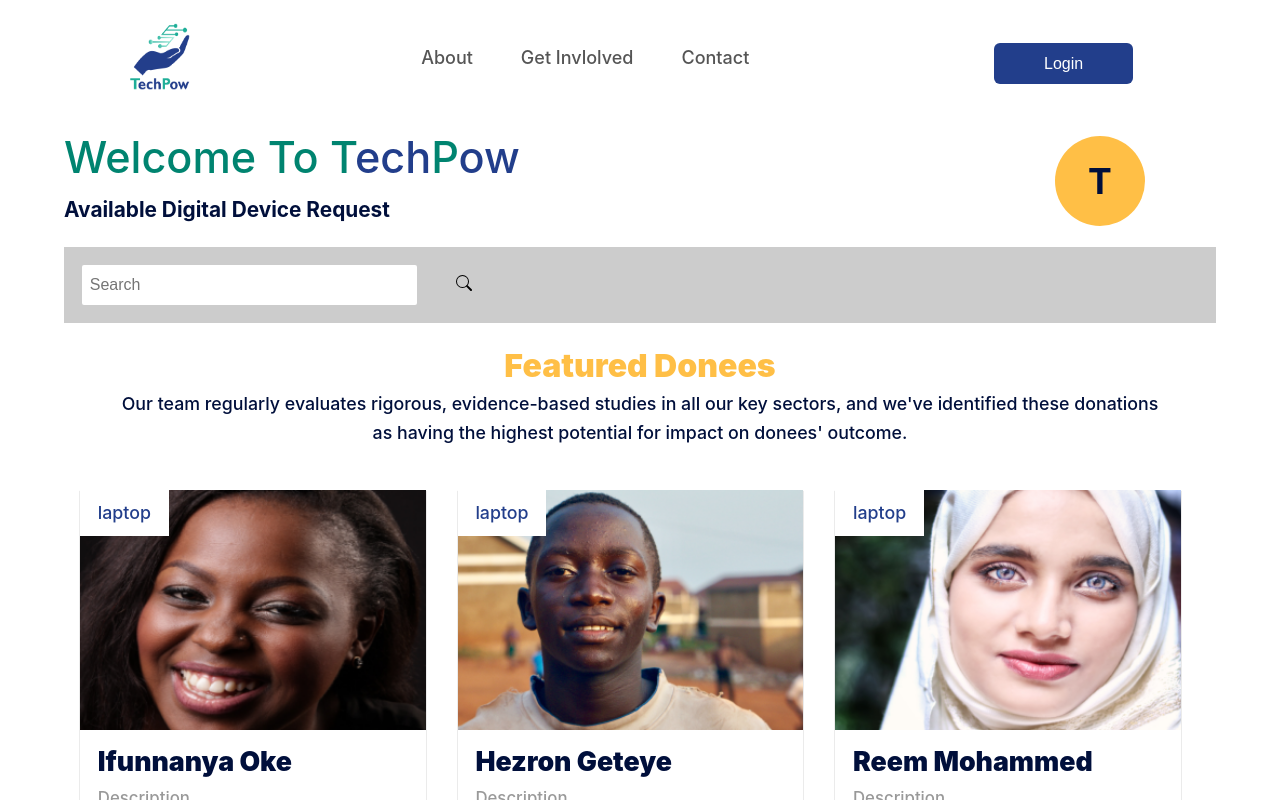
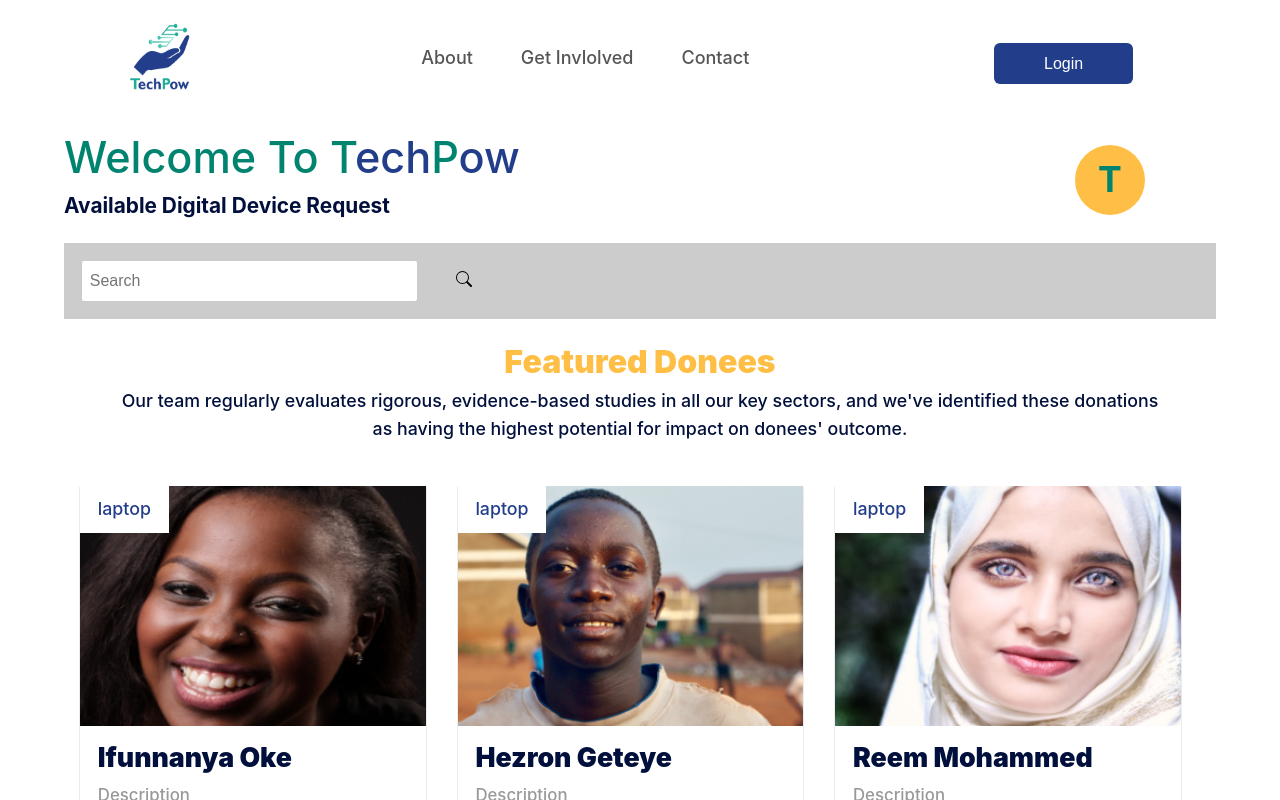
Before and after one commit to Women-Techsters-Fellowship-2021/Group1-FinalProject-TechPow-FrontEnd, a React (Create React App) app: page /Donees in a window 1280 px wide. Shown: the top 800 px of the page. Built offline with nearby package versions, Linux system fonts and the light colour scheme.

Commit message:
adjusted avatar

```diff
--- a/src/pages/Donees/style.css
+++ b/src/pages/Donees/style.css
@@ -8,15 +8,16 @@
 }
 
 .avatar {
-    height: 90px;
-    width: 90px;
-    padding-top: 0.5em;
+    height: 70px;
+    width: 70px;
+    padding-top: 0.2em;
     background-color: var(--clr-primary-600);
     border-radius: 50%;
     margin-right: 2em;
+    margin-top: 0.25em;
     font-weight: 700;
     font-size: 2em;
-    color: var(--clr-primary-400);
+    color: var(--clr-primary-200);
     text-align: center;
 }
 
```
